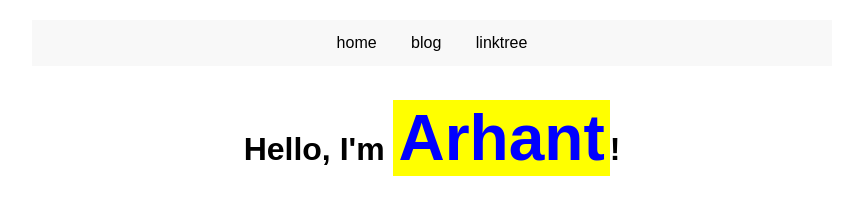
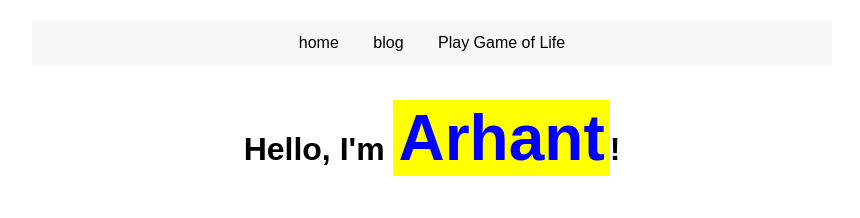
Before and after one commit to arhantbararia/arhantbararia.github.io, a Jekyll site: the page built from index.html, in a window 1280 px wide. Shown: the top 218 px of the page, without its empty margins (208-1068 px from the left). Built offline with Jekyll 4.4.1, drawn with Linux system fonts in a browser that asks for light colours.

Commit message:
more fixes

```diff
--- a/_layouts/default.html
+++ b/_layouts/default.html
@@ -9,7 +9,7 @@
     <nav>
         <a href="/">home</a>
         <a href="/blog/">blog</a>
-        <a href="#">linktree</a>
+        <a href="/game_of_life/">Play Game of Life</a>
     </nav>
     <div class="content-section">
         {{ content }}
```
